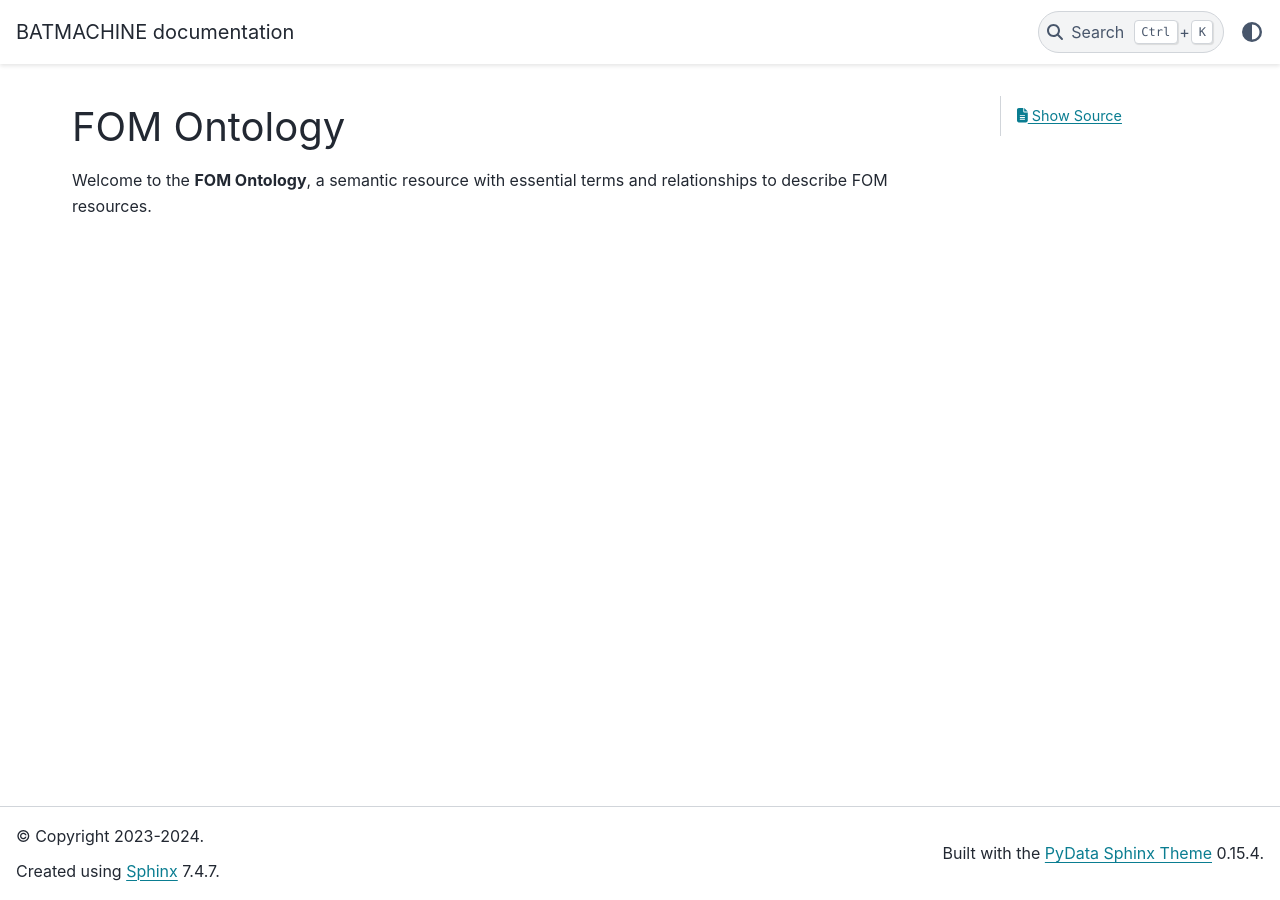
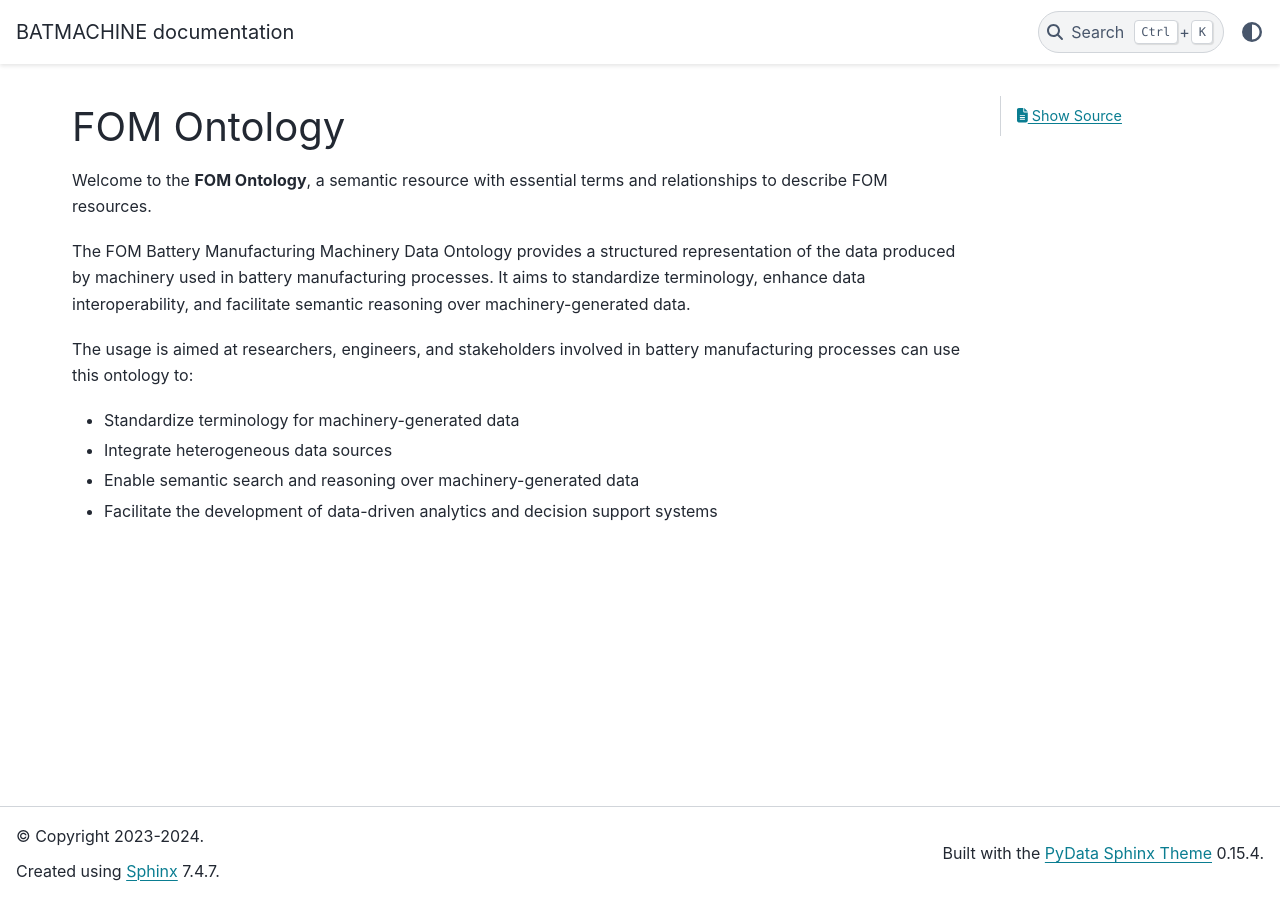
Before and after one commit to HEU-BATMACHINE/fom-public-resources, a Sphinx documentation site: the page built from docs/index.rst, in a window 1280 px wide. Built offline with Sphinx 7.4.7 and the PyData theme 0.15.4, drawn with Linux system fonts in a browser that asks for light colours; pages that are not in the unit, such as notebooks, are missing from menus.

Commit message:
Update index.rst

```diff
--- a/docs/index.rst
+++ b/docs/index.rst
@@ -3,10 +3,19 @@
    :includehidden:
    :hidden:
 
-   Class Index <skz-ontology>
+   Class Index <fom-ontology>
 
 
 FOM Ontology
 ================================
 
 Welcome to the **FOM Ontology**, a semantic resource with essential terms and relationships to describe FOM resources.
+
+The FOM Battery Manufacturing Machinery Data Ontology provides a structured representation of the data produced by machinery used in battery manufacturing processes. It aims to standardize terminology, enhance data interoperability, and facilitate semantic reasoning over machinery-generated data.
+
+The usage is aimed at researchers, engineers, and stakeholders involved in battery manufacturing processes can use this ontology to:
+
+- Standardize terminology for machinery-generated data
+- Integrate heterogeneous data sources
+- Enable semantic search and reasoning over machinery-generated data
+- Facilitate the development of data-driven analytics and decision support systems
```
